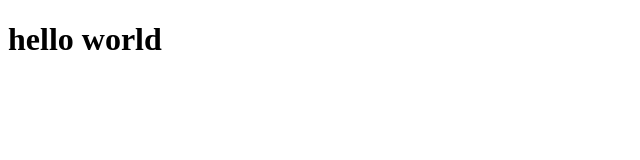
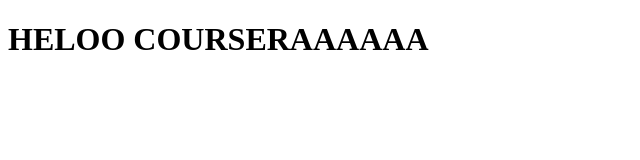
Before and after one commit to SebaasPacheco/Test, a plain HTML site: page site/index.html in a window 1280 px wide. Shown: the whole page, without its empty margins (0-640 px from the left). Drawn offline with Linux system fonts and the light colour scheme.

Commit message:
Small Addition

```diff
--- a/site/index.html
+++ b/site/index.html
@@ -4,6 +4,6 @@
 	<title>Hello Coursera!</title>
 </head>
 <body>
-<h1>hello world</h1>
+<h1>HELOO COURSERAAAAAA</h1>
 </body>
 </html>
```
